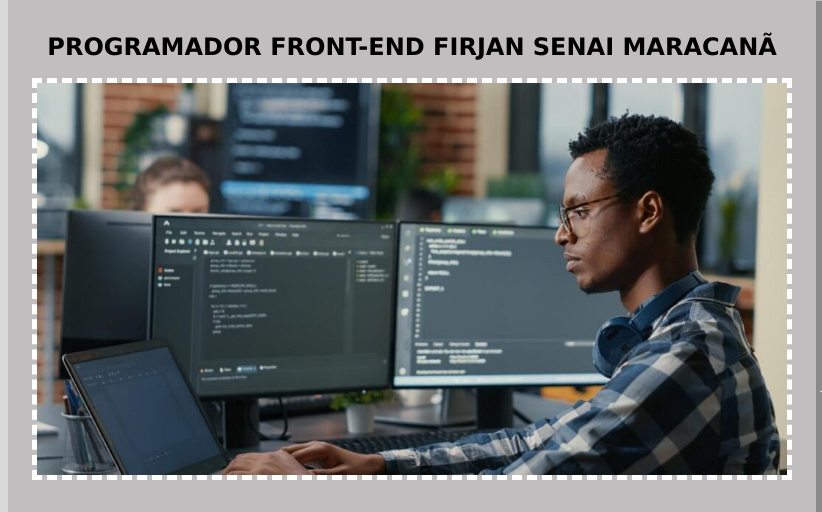
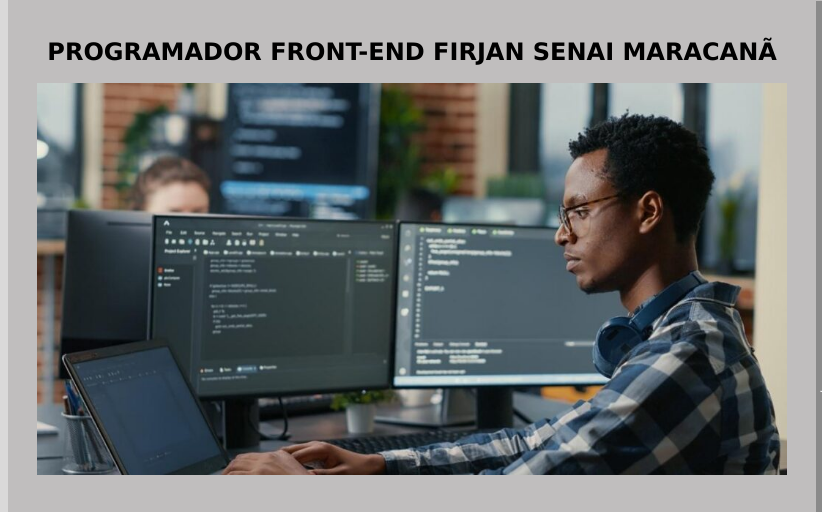
Before and after one commit to Wandersondantaas/FrontEndSenai2023, a plain HTML site: page Projeto01/index.html in a window 1280 px wide. Shown: the part 161-673 px from the top of the page, 0-822 px from the left. Drawn offline with Linux system fonts and the light colour scheme.

Commit message:
Add files via upload
Atualização

```diff
--- a/Projeto01/index.html
+++ b/Projeto01/index.html
@@ -20,11 +20,6 @@
         h2
         {
             font-size: 20px;
-        }
-
-        #borda
-        {
-            border: 5px dashed white;
         }
 
         #professor
@@ -68,7 +63,7 @@
                      <h1 align="center"> PROGRAMADOR FRONT-END FIRJAN SENAI MARACANÃ</h1>
                      </form>
                      <div align="center">
-                        <img src="imagem/programador.jpg" alt="" id="borda" width="750px"><br>
+                        <img src="imagem/programador.jpg" alt="" width="750px"><br>
                     </div>
                     <br>
                     <h2>Por que fazer esse curso?</h2>
```
